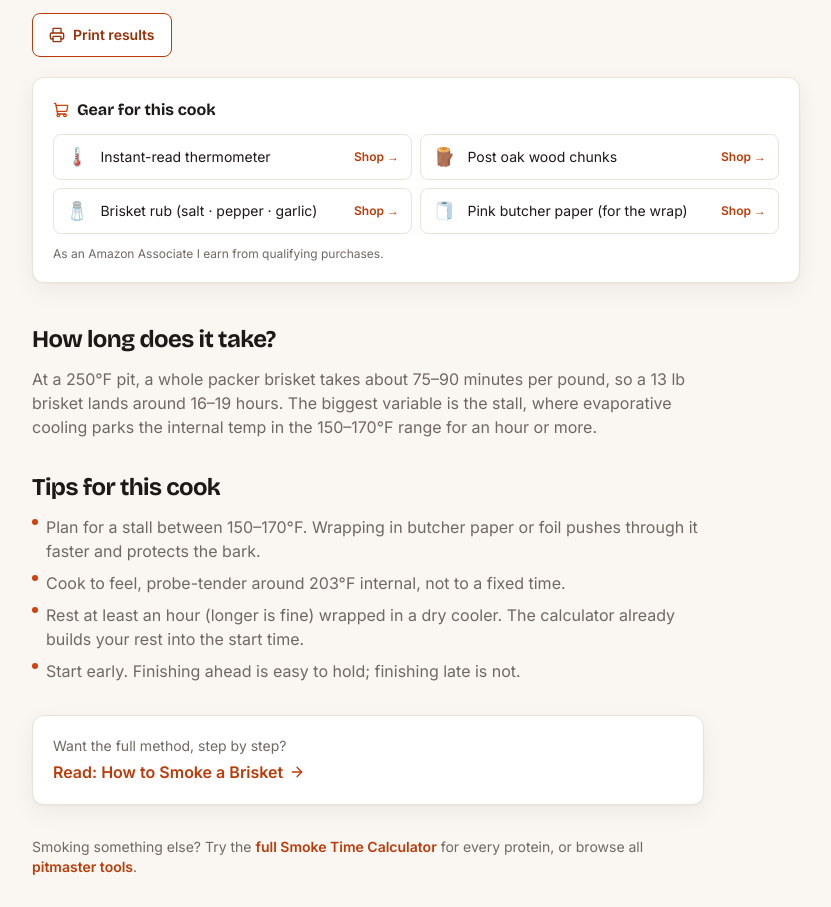
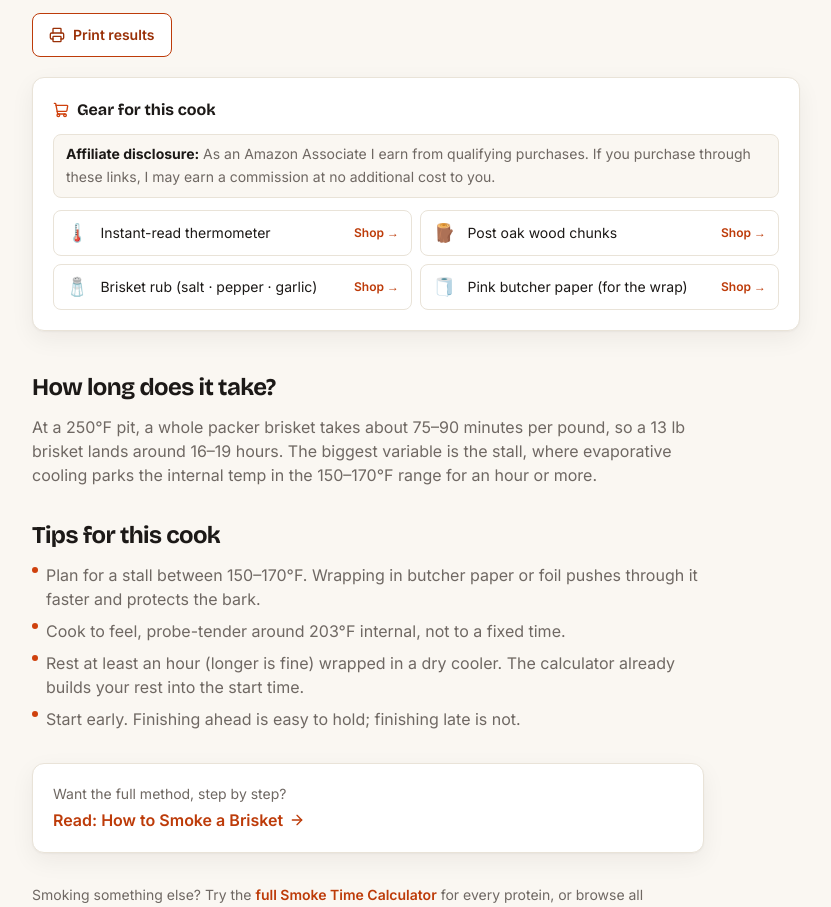
Before and after one commit to raiderj77/emberlog, a Next.js app: page /tools/smoke-time/brisket in a window 1280 px wide. Shown: the part 880-1787 px from the top of the page, without its empty margins (72-903 px from the left). Built offline with nearby package versions, Linux system fonts and the light colour scheme.

Commit message:
fix: disclose Pitmaster Amazon links before use (#21)

```diff
--- a/components/GearForCook.jsx
+++ b/components/GearForCook.jsx
@@ -25,6 +25,11 @@ export default function GearForCook({ protein }) {
         <ShoppingCart className="h-4 w-4 text-ember" />
         Gear for this cook
       </div>
+      <p className="mt-3 rounded-lg border border-line bg-paper px-3 py-2 text-sm leading-relaxed text-muted">
+        <strong className="text-ink">Affiliate disclosure:</strong>{" "}
+        As an Amazon Associate I earn from qualifying purchases. If you purchase through these links,
+        I may earn a commission at no additional cost to you.
+      </p>
       <div className="mt-3 grid gap-2 sm:grid-cols-2">
         {items.map((it) => (
           <a
@@ -41,9 +46,6 @@ export default function GearForCook({ protein }) {
           </a>
         ))}
       </div>
-      <p className="mt-3 text-xs text-muted">
-        As an Amazon Associate I earn from qualifying purchases.
-      </p>
     </div>
   );
 }
```
Also changed, not shown: 1 other file (tests, documents, lock files or other folders).
